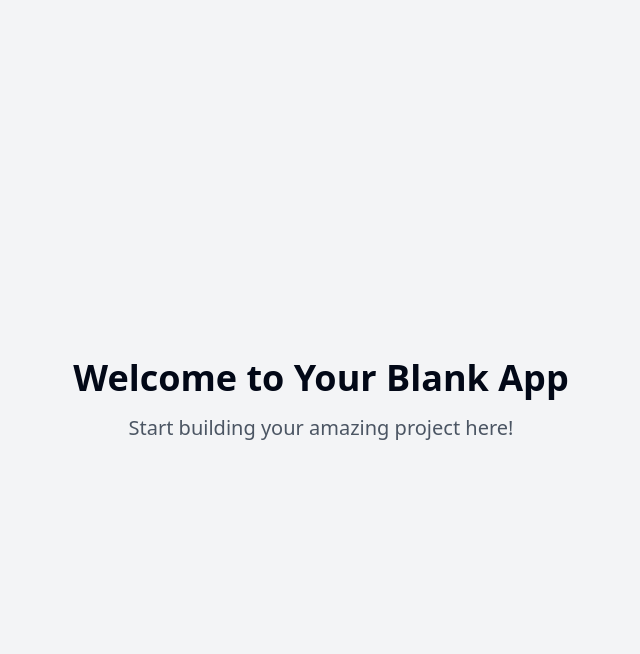
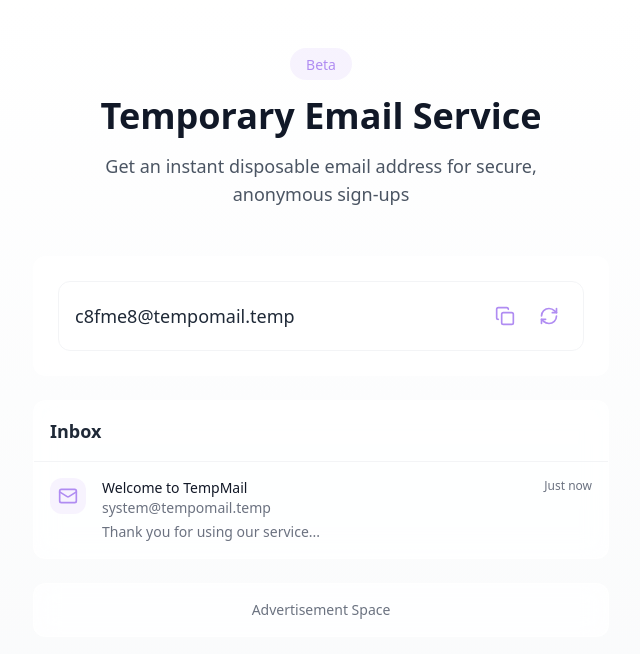
Before and after one commit to systemwide/tempomail-friend, a React (Vite) app: page / in a window 1280 px wide. Shown: the top 654 px of the page, without its empty margins (319-959 px from the left). Built offline with nearby package versions, Linux system fonts and the light colour scheme.

Commit message:
Add temporary email app
This commit implements a single-page web application that provides users with a temporary email address for signing up for promotions.  The app will be ad-supported.

```diff
--- /dev/null
+++ b/src/components/AdBanner.tsx
@@ -0,0 +1,10 @@
+
+const AdBanner = () => {
+  return (
+    <div className="w-full max-w-xl mx-auto mt-6 p-4 glass rounded-lg text-center fade-in">
+      <p className="text-sm text-gray-500">Advertisement Space</p>
+    </div>
+  );
+};
+
+export default AdBanner;
--- /dev/null
+++ b/src/components/EmailBox.tsx
@@ -0,0 +1,54 @@
+
+import { useState, useEffect } from 'react';
+import { Copy, RefreshCw } from 'lucide-react';
+import { useToast } from "@/hooks/use-toast";
+
+const EmailBox = () => {
+  const [email, setEmail] = useState('');
+  const { toast } = useToast();
+
+  const generateEmail = () => {
+    const randomString = Math.random().toString(36).substring(2, 8);
+    setEmail(`${randomString}@tempomail.temp`);
+  };
+
+  const copyEmail = async () => {
+    await navigator.clipboard.writeText(email);
+    toast({
+      title: "Copied to clipboard",
+      description: "The email address has been copied to your clipboard.",
+    });
+  };
+
+  useEffect(() => {
+    generateEmail();
+  }, []);
+
+  return (
+    <div className="glass p-6 rounded-lg w-full max-w-xl mx-auto slide-up">
+      <div className="flex flex-col space-y-4">
+        <div className="flex items-center justify-between bg-white/40 rounded-lg p-4 border border-gray-100">
+          <span className="text-lg font-medium text-gray-800">{email}</span>
+          <div className="flex space-x-2">
+            <button
+              onClick={copyEmail}
+              className="p-2 hover:bg-primary/10 rounded-lg transition-colors duration-200"
+              aria-label="Copy email"
+            >
+              <Copy className="w-5 h-5 text-primary" />
+            </button>
+            <button
+              onClick={generateEmail}
+              className="p-2 hover:bg-primary/10 rounded-lg transition-colors duration-200"
+              aria-label="Generate new email"
+            >
+              <RefreshCw className="w-5 h-5 text-primary" />
+            </button>
+          </div>
+        </div>
+      </div>
+    </div>
+  );
+};
+
+export default EmailBox;
--- /dev/null
+++ b/src/components/MessageList.tsx
@@ -0,0 +1,47 @@
+
+import { Mail } from 'lucide-react';
+
+const MessageList = () => {
+  // Placeholder messages for demo
+  const messages = [
+    {
+      id: 1,
+      subject: "Welcome to TempMail",
+      sender: "system@tempomail.temp",
+      preview: "Thank you for using our service...",
+      time: "Just now"
+    },
+  ];
+
+  return (
+    <div className="glass mt-6 rounded-lg w-full max-w-xl mx-auto fade-in">
+      <div className="p-4 border-b border-gray-100">
+        <h2 className="text-lg font-semibold text-gray-800">Inbox</h2>
+      </div>
+      <div className="divide-y divide-gray-100">
+        {messages.map((message) => (
+          <div
+            key={message.id}
+            className="p-4 hover:bg-white/40 transition-colors duration-200 cursor-pointer"
+          >
+            <div className="flex items-start space-x-4">
+              <div className="p-2 bg-primary/10 rounded-lg">
+                <Mail className="w-5 h-5 text-primary" />
+              </div>
+              <div className="flex-1 min-w-0">
+                <p className="text-sm font-medium text-gray-900 truncate">
+                  {message.subject}
+                </p>
+                <p className="text-sm text-gray-500 truncate">{message.sender}</p>
+                <p className="text-sm text-gray-500 mt-1">{message.preview}</p>
+              </div>
+              <div className="text-xs text-gray-500">{message.time}</div>
+            </div>
+          </div>
+        ))}
+      </div>
+    </div>
+  );
+};
+
+export default MessageList;
--- a/src/index.css
+++ b/src/index.css
@@ -1,3 +1,4 @@
+
 @tailwind base;
 @tailwind components;
 @tailwind utilities;
@@ -6,96 +7,63 @@
   :root {
     --background: 0 0% 100%;
     --foreground: 222.2 84% 4.9%;
-
     --card: 0 0% 100%;
     --card-foreground: 222.2 84% 4.9%;
-
     --popover: 0 0% 100%;
     --popover-foreground: 222.2 84% 4.9%;
-
-    --primary: 222.2 47.4% 11.2%;
+    --primary: 261 80% 75%;
     --primary-foreground: 210 40% 98%;
-
     --secondary: 210 40% 96.1%;
     --secondary-foreground: 222.2 47.4% 11.2%;
-
     --muted: 210 40% 96.1%;
     --muted-foreground: 215.4 16.3% 46.9%;
-
     --accent: 210 40% 96.1%;
     --accent-foreground: 222.2 47.4% 11.2%;
-
     --destructive: 0 84.2% 60.2%;
     --destructive-foreground: 210 40% 98%;
-
     --border: 214.3 31.8% 91.4%;
     --input: 214.3 31.8% 91.4%;
-    --ring: 222.2 84% 4.9%;
-
-    --radius: 0.5rem;
-
-    --sidebar-background: 0 0% 98%;
-
-    --sidebar-foreground: 240 5.3% 26.1%;
-
-    --sidebar-primary: 240 5.9% 10%;
-
-    --sidebar-primary-foreground: 0 0% 98%;
-
-    --sidebar-accent: 240 4.8% 95.9%;
-
-    --sidebar-accent-foreground: 240 5.9% 10%;
-
-    --sidebar-border: 220 13% 91%;
-
-    --sidebar-ring: 217.2 91.2% 59.8%;
+    --ring: 261 80% 75%;
+    --radius: 0.75rem;
   }
 
-  .dark {
-    --background: 222.2 84% 4.9%;
-    --foreground: 210 40% 98%;
-
-    --card: 222.2 84% 4.9%;
-    --card-foreground: 210 40% 98%;
-
-    --popover: 222.2 84% 4.9%;
-    --popover-foreground: 210 40% 98%;
-
-    --primary: 210 40% 98%;
-    --primary-foreground: 222.2 47.4% 11.2%;
-
-    --secondary: 217.2 32.6% 17.5%;
-    --secondary-foreground: 210 40% 98%;
-
-    --muted: 217.2 32.6% 17.5%;
-    --muted-foreground: 215 20.2% 65.1%;
-
-    --accent: 217.2 32.6% 17.5%;
-    --accent-foreground: 210 40% 98%;
-
-    --destructive: 0 62.8% 30.6%;
-    --destructive-foreground: 210 40% 98%;
-
-    --border: 217.2 32.6% 17.5%;
-    --input: 217.2 32.6% 17.5%;
-    --ring: 212.7 26.8% 83.9%;
-    --sidebar-background: 240 5.9% 10%;
-    --sidebar-foreground: 240 4.8% 95.9%;
-    --sidebar-primary: 224.3 76.3% 48%;
-    --sidebar-primary-foreground: 0 0% 100%;
-    --sidebar-accent: 240 3.7% 15.9%;
-    --sidebar-accent-foreground: 240 4.8% 95.9%;
-    --sidebar-border: 240 3.7% 15.9%;
-    --sidebar-ring: 217.2 91.2% 59.8%;
-  }
-}
-
-@layer base {
   * {
-    @apply border-border;
+    @apply border-border antialiased;
   }
 
   body {
-    @apply bg-background text-foreground;
+    @apply bg-background text-foreground overflow-x-hidden;
+  }
+
+  .glass {
+    @apply backdrop-blur-md bg-white/80 border border-white/20;
+  }
+
+  .fade-in {
+    animation: fadeIn 0.5s ease-in-out;
+  }
+
+  .slide-up {
+    animation: slideUp 0.5s ease-out;
+  }
+
+  @keyframes fadeIn {
+    from {
+      opacity: 0;
+    }
+    to {
+      opacity: 1;
+    }
+  }
+
+  @keyframes slideUp {
+    from {
+      transform: translateY(20px);
+      opacity: 0;
+    }
+    to {
+      transform: translateY(0);
+      opacity: 1;
+    }
   }
 }
--- a/src/pages/Index.tsx
+++ b/src/pages/Index.tsx
@@ -1,11 +1,27 @@
-// Update this page (the content is just a fallback if you fail to update the page)
+
+import EmailBox from "@/components/EmailBox";
+import MessageList from "@/components/MessageList";
+import AdBanner from "@/components/AdBanner";
 
 const Index = () => {
   return (
-    <div className="min-h-screen flex items-center justify-center bg-gray-100">
-      <div className="text-center">
-        <h1 className="text-4xl font-bold mb-4">Welcome to Your Blank App</h1>
-        <p className="text-xl text-gray-600">Start building your amazing project here!</p>
+    <div className="min-h-screen bg-gradient-to-b from-white to-gray-50 px-4 py-12">
+      <div className="max-w-4xl mx-auto">
+        <div className="text-center mb-12 slide-up">
+          <div className="inline-block px-4 py-1 bg-primary/10 rounded-full mb-4">
+            <span className="text-sm font-medium text-primary">Beta</span>
+          </div>
+          <h1 className="text-4xl font-bold text-gray-900 mb-4">
+            Temporary Email Service
+          </h1>
+          <p className="text-lg text-gray-600 max-w-md mx-auto">
+            Get an instant disposable email address for secure, anonymous sign-ups
+          </p>
+        </div>
+
+        <EmailBox />
+        <MessageList />
+        <AdBanner />
       </div>
     </div>
   );
```
